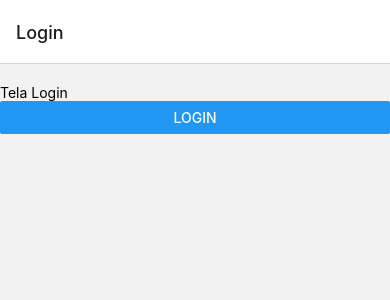
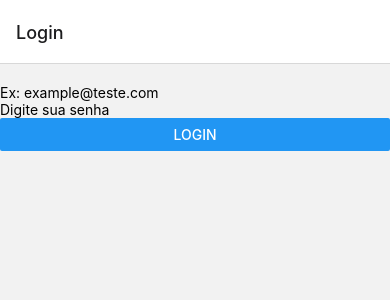
Before and after one commit to vivisuzuki/trabalho-dispositivos-moveis, a React Native app: screen /Login in a window 390 px wide. Shown: the top 300 px of the page. Built offline with nearby package versions, Linux system fonts and the light colour scheme.

Commit message:
Adicionando inputs e validações na tela de login

```diff
--- a/src/screens/Login.jsx
+++ b/src/screens/Login.jsx
@@ -1,9 +1,58 @@
-import { Button, SafeAreaView, Text } from "react-native";
+import { useEffect, useState } from "react";
+import { Button, SafeAreaView, Text, TextInput } from "react-native";
+
 
 const Login = ({ navigation }) => {
+
+    const [inputEmailValue, setInputEmailValue] = useState()
+    const [inputEmailValid, setInputEmailValid] = useState(true)
+
+    const [inputPasswordValue, setInputPasswordValue] = useState()
+    const [inputPasswordValid, setInputPasswordValid] = useState(true)
+
+    const onChangeEmailValue = (emailValue) => {
+
+        const emailRegex = /\S+@\S+\.\S+/;
+        let validacao = emailRegex.test(emailValue);
+
+        if (validacao) {
+            setInputEmailValid(true)
+        } else {
+            setInputEmailValid(false)
+        }
+        setInputEmailValue(emailValue)
+    }
+
+    const onChangePasswordValue = (passwordValue) => {
+
+        const senhaRegex = /^(?=.*[a-z])(?=.*[A-Z])(?=.*\d)(?=.*[@#$!%^&*()_+])[A-Za-z\d@#$!%^&*()_+]{8,}$/; //regex para maiuscula, minuscula e caracter especial
+        let validacao = senhaRegex.test(passwordValue);
+
+        if (passwordValue.length >= 8 && validacao) {
+            setInputPasswordValid(true)
+        } else {
+            setInputPasswordValid(false)
+        }
+        setInputPasswordValue(passwordValue)
+    }
+
     return (
         <SafeAreaView style={ { marginTop: 20 } }>
-            <Text>Tela Login</Text>
+            <TextInput
+                value={ inputEmailValue }
+                onChangeText={ onChangeEmailValue }
+                onEndEditing={ () => setInputEmailValid(true) }
+                placeholder="Ex: example@teste.com"
+            />
+            <TextInput
+                value={ inputPasswordValue }
+                onChangeText={ onChangePasswordValue }
+                onBlur={ () => setInputPasswordValid(true) }
+                placeholder="Digite sua senha"
+            />
+            { inputEmailValid === true ? <></> : <Text>Email não é válido</Text> }
+            { inputPasswordValid === true ? <></> : <Text>Senha não é válida</Text> }
+
             <Button
                 title="Login"
                 onPress={ () => navigation.navigate('Home') }
```
